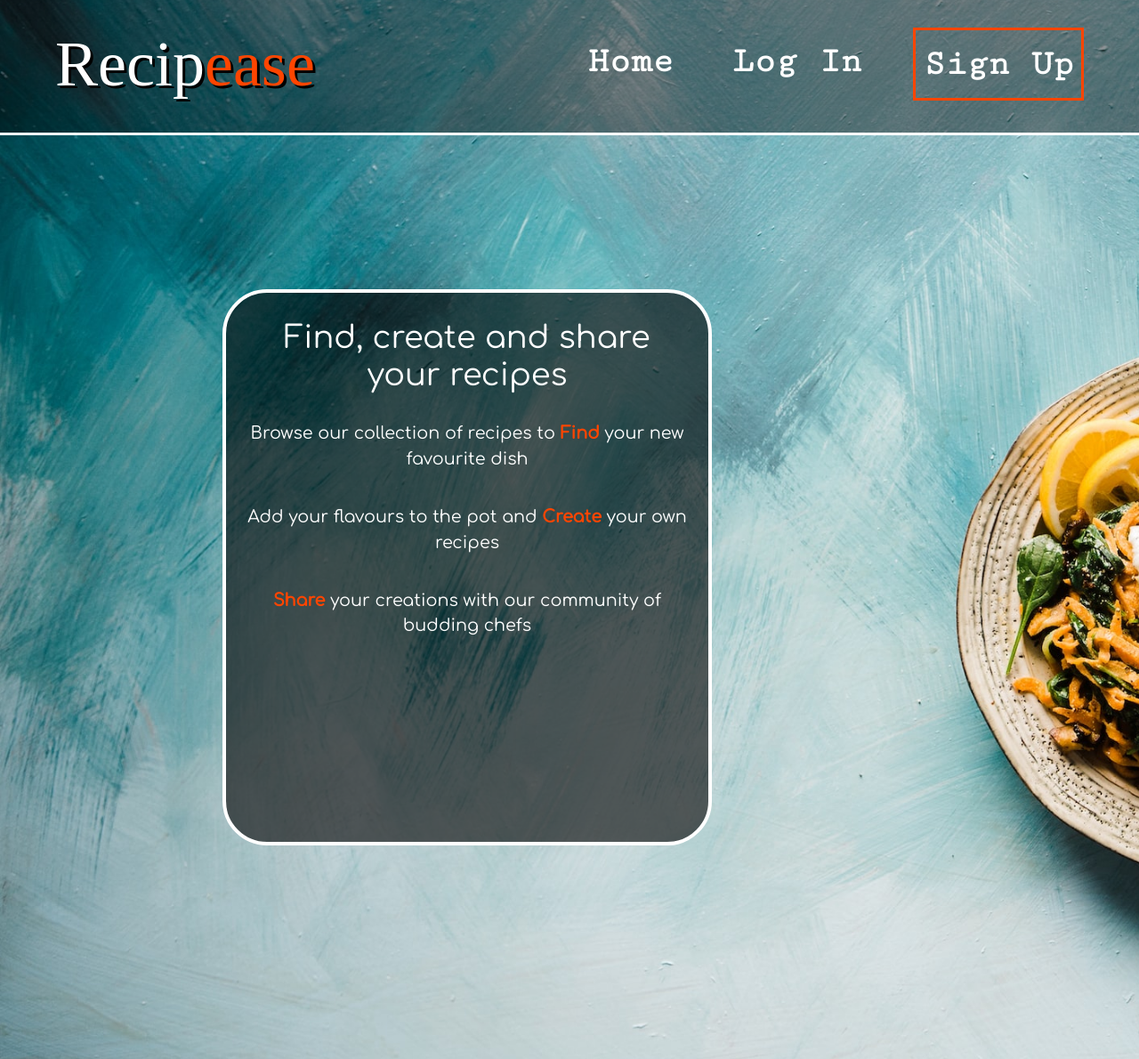
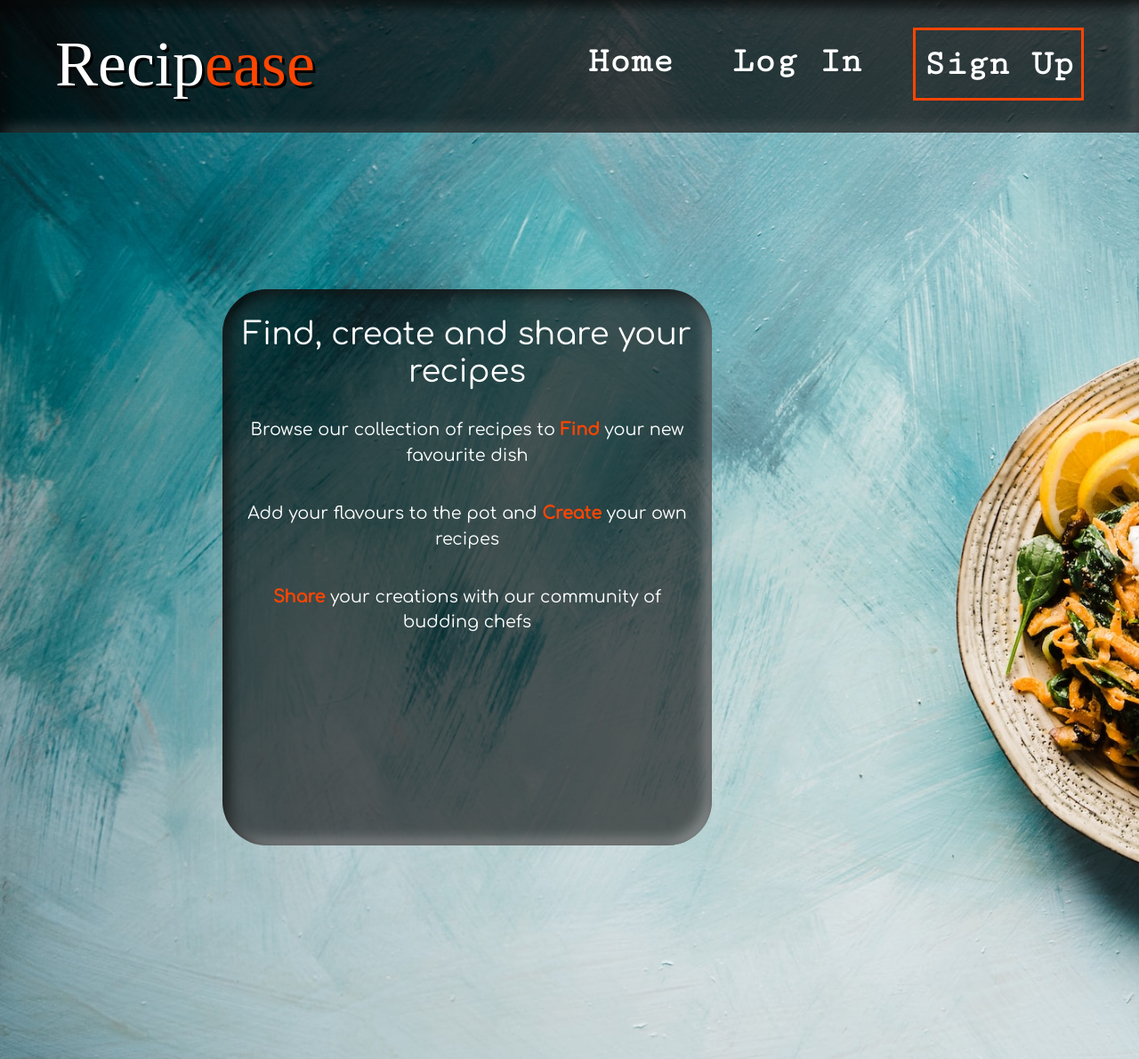
Before and after one commit to DHayes23/AMS-Recipe-Manager, a Python web app: template templates/index.html in a window 1280 px wide. Shown: the top 1190 px of the page at 89% size. Run offline with Jinja, Linux system fonts and the light colour scheme; the template is opened without the code that fills it, so the values that code supplies are empty; some libraries are stand-ins or nearby versions; some web fonts are replaced.

Commit message:
Update navbar and intro section styles

```diff
--- a/static/css/main.css
+++ b/static/css/main.css
@@ -21,8 +21,8 @@
 /* Navbar */
 
 .navbar {
-    background-color: rgba(0, 0, 0, 0.4);
-    border-bottom: rgba(255, 255, 255, 1) solid 3px;
+    background-color: rgba(0, 0, 0, 0.7);
+    box-shadow: 5px 5px 16px inset rgba(0, 0, 0, 0.863), -5px -5px 16px inset rgba(194, 194, 194, 0.281);
 }
 
 .navbar-brand {
@@ -80,10 +80,10 @@
     margin-top: 525px;
     margin-left: 250px;
     border-radius: 50px;
-    border: white solid 4px;
     color: white;
     font-family: 'Comfortaa';
     text-align: center;
+    box-shadow: 5px 5px 16px inset rgba(0, 0, 0, 0.863), -5px -5px 16px inset rgba(194, 194, 194, 0.705);
 }
 
 #intro-section-heading {
```
